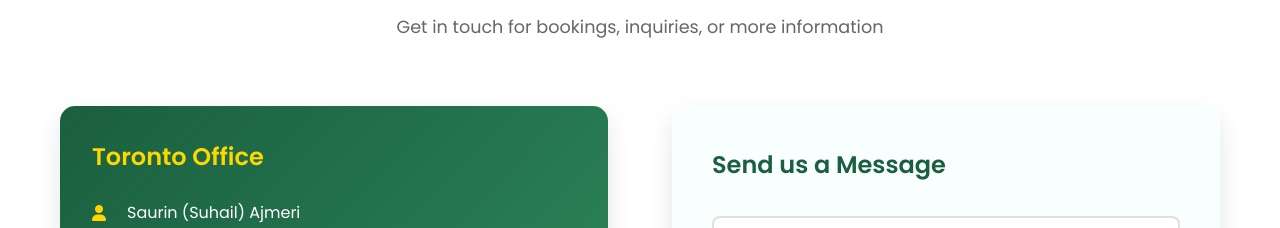
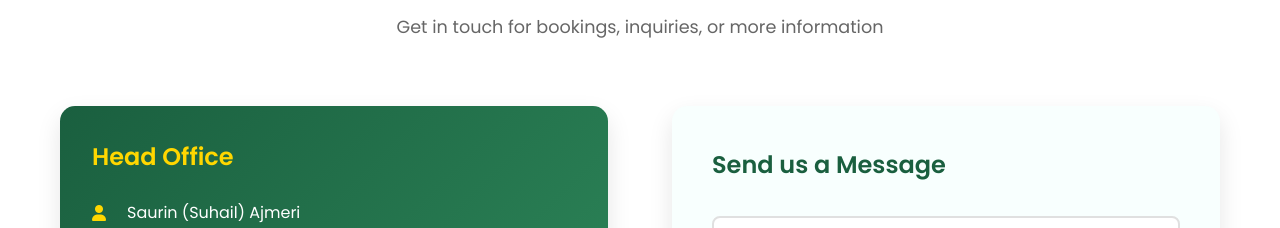
Before and after one commit to ajmerican/alharamain, a plain HTML site: page index.html in a window 1280 px wide. Shown: the part 6380-6608 px from the top of the page. Drawn offline with Linux system fonts and the light colour scheme.

Commit message:
Update index.html

```diff
--- a/index.html
+++ b/index.html
@@ -379,7 +379,7 @@
             <div class="contact-content">
                 <div class="contact-info">
                     <div class="contact-card">
-                        <h3>Toronto Office</h3>
+                        <h3>Head Office</h3>
                         <div class="contact-detail">
                             <i class="fas fa-user"></i>
                             <span>Saurin (Suhail) Ajmeri</span>
```
